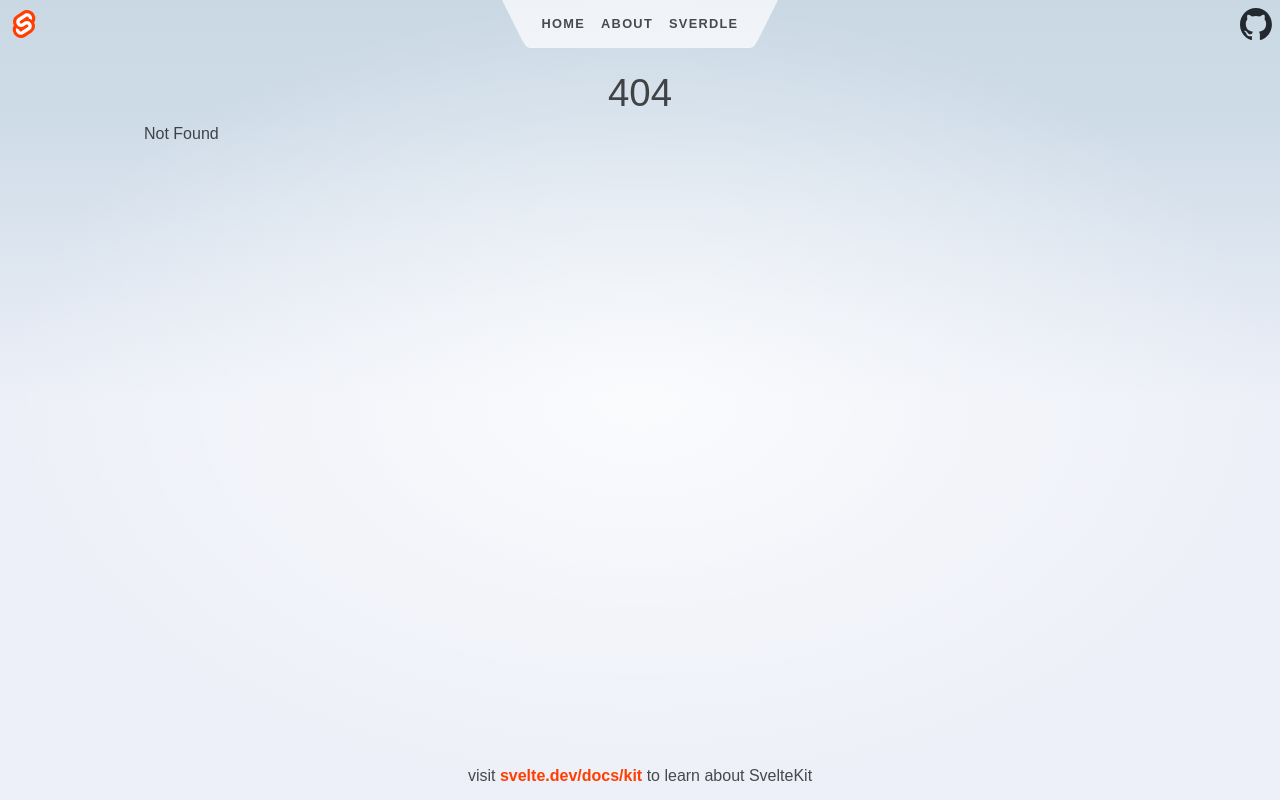
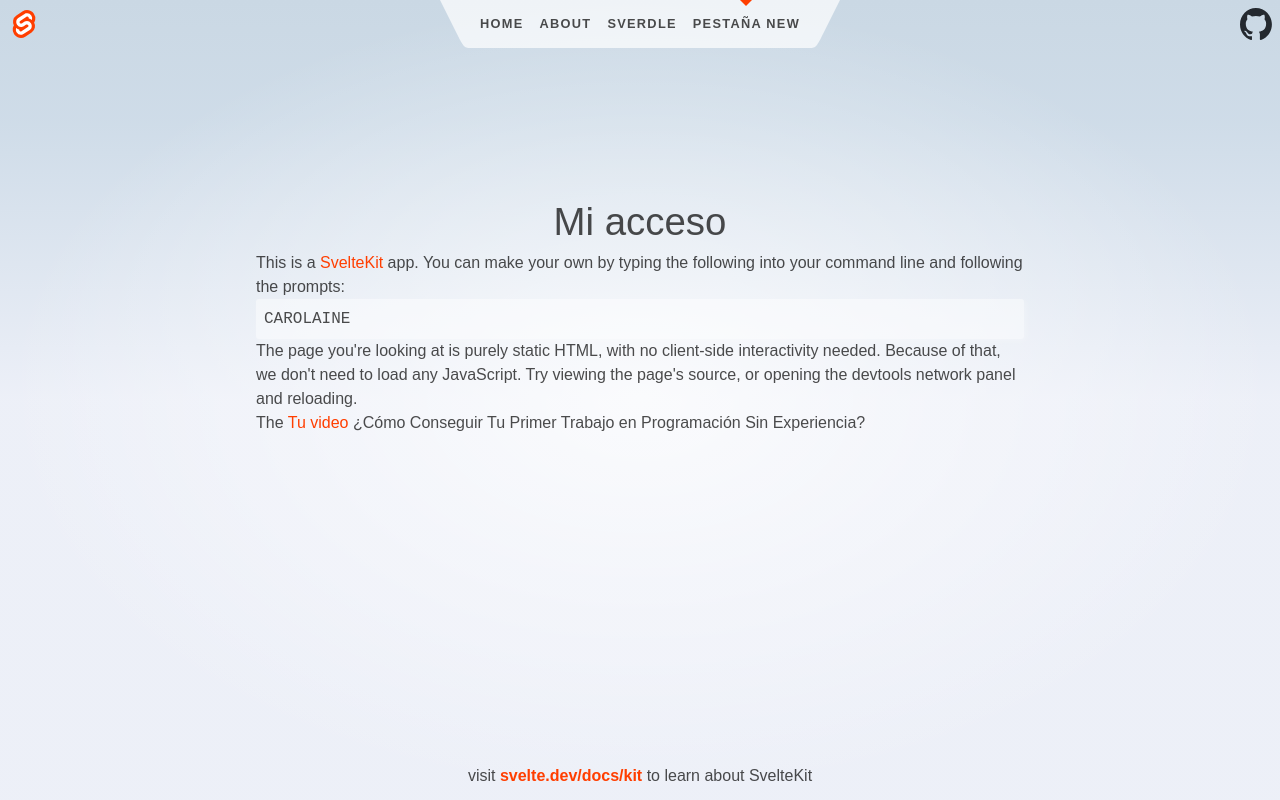
Before and after one commit to marrullas/coco, a SvelteKit app in the folder 4amotos-system/: page /camilo in a window 1280 px wide. Before the commit this address had no page. Built offline with nearby package versions, Linux system fonts and the light colour scheme.

Commit message:
inicio wilfran camilo

```diff
--- a/4amotos-system/package.json
+++ b/4amotos-system/package.json
@@ -4,7 +4,7 @@
 	"version": "0.0.1",
 	"type": "module",
 	"scripts": {
-		"dev": "node --max-old-space-size=4096 node_modules/.bin/vite dev",
+		"dev":"vite dev",
 		"build": "vite build",
 		"preview": "vite preview",
 		"prepare": "svelte-kit sync || echo ''",
--- a/4amotos-system/src/routes/Header.svelte
+++ b/4amotos-system/src/routes/Header.svelte
@@ -24,6 +24,9 @@
 			</li>
 			<li aria-current={page.url.pathname.startsWith('/sverdle') ? 'page' : undefined}>
 				<a href="/sverdle">Sverdle</a>
+			</li>
+			<li aria-current={page.url.pathname.startsWith('/camilo') ? 'page' : undefined}>
+				<a href="/camilo">pestaña new</a>
 			</li>
 		</ul>
 		<svg viewBox="0 0 2 3" aria-hidden="true">
--- /dev/null
+++ b/4amotos-system/src/routes/camilo/+page.svelte
@@ -0,0 +1,25 @@
+<svelte:head>
+	<title>Camilo</title>
+	<meta name="description" content="Mi pag" />
+</svelte:head>
+
+<div class="text-column">
+	<h1>Mi acceso</h1>
+
+	<p>
+		This is a <a href="https://svelte.dev/docs/kit">SvelteKit</a> app. You can make your own by typing
+		the following into your command line and following the prompts:
+	</p>
+
+	<pre>CAROLAINE</pre>
+
+	<p>
+		The page you're looking at is purely static HTML, with no client-side interactivity needed.
+		Because of that, we don't need to load any JavaScript. Try viewing the page's source, or opening
+		the devtools network panel and reloading.
+	</p>
+
+	<p>
+		The <a href="https://youtu.be/VPdWAwu_y8c?si=9PzhWyK62RzTt-EH">Tu video</a> ¿Cómo Conseguir Tu Primer Trabajo en Programación Sin Experiencia?
+	</p>
+</div>
--- /dev/null
+++ b/4amotos-system/src/routes/camilo/+page.ts
@@ -0,0 +1,9 @@
+import { dev } from '$app/environment';
+
+// we don't need any JS on this page, though we'll load
+// it in dev so that we get hot module replacement
+export const csr = dev;
+
+// since there's no dynamic data here, we can prerender
+// it so that it gets served as a static asset in production
+export const prerender = true;
--- /dev/null
+++ b/4amotos-system/src/routes/veterinaria/+page.svelte
@@ -0,0 +1,28 @@
+<svelte:head>
+	<title>Veterinaria</title>
+	<meta name="description" content="Mi pag" />
+</svelte:head>
+
+<div class="text-column">
+	<h1>Mi veterinaria urban pet</h1>
+
+	<img src="https://www.webconsultas.com/sites/default/files/styles/wc_adaptive_noticia__medium/public/media/0d/noticias/mascotas-preferidas-espanoles.jpg.webp" alt="Veterinaria" width="300" height="200"/>
+
+
+	<p>
+		This is a <a href="https://svelte.dev/docs/kit">SvelteKit</a> app. You can make your own by typing
+		the following into your command line and following the prompts:
+	</p>
+
+	<pre>CAROLAINE</pre>
+
+	<p>
+		The page you're looking at is purely static HTML, with no client-side interactivity needed.
+		Because of that, we don't need to load any JavaScript. Try viewing the page's source, or opening
+		the devtools network panel and reloading.
+	</p>
+
+	<p>
+		The <a href="https://youtu.be/VPdWAwu_y8c?si=9PzhWyK62RzTt-EH">Tu video</a> ¿Cómo Conseguir Tu Primer Trabajo en Programación Sin Experiencia?
+	</p>
+</div>
--- /dev/null
+++ b/4amotos-system/src/routes/veterinaria/+page.ts
@@ -0,0 +1,9 @@
+import { dev } from '$app/environment';
+
+// we don't need any JS on this page, though we'll load
+// it in dev so that we get hot module replacement
+export const csr = dev;
+
+// since there's no dynamic data here, we can prerender
+// it so that it gets served as a static asset in production
+export const prerender = true;
```
Also changed, not shown: 1 other file (tests, documents, lock files or other folders).
